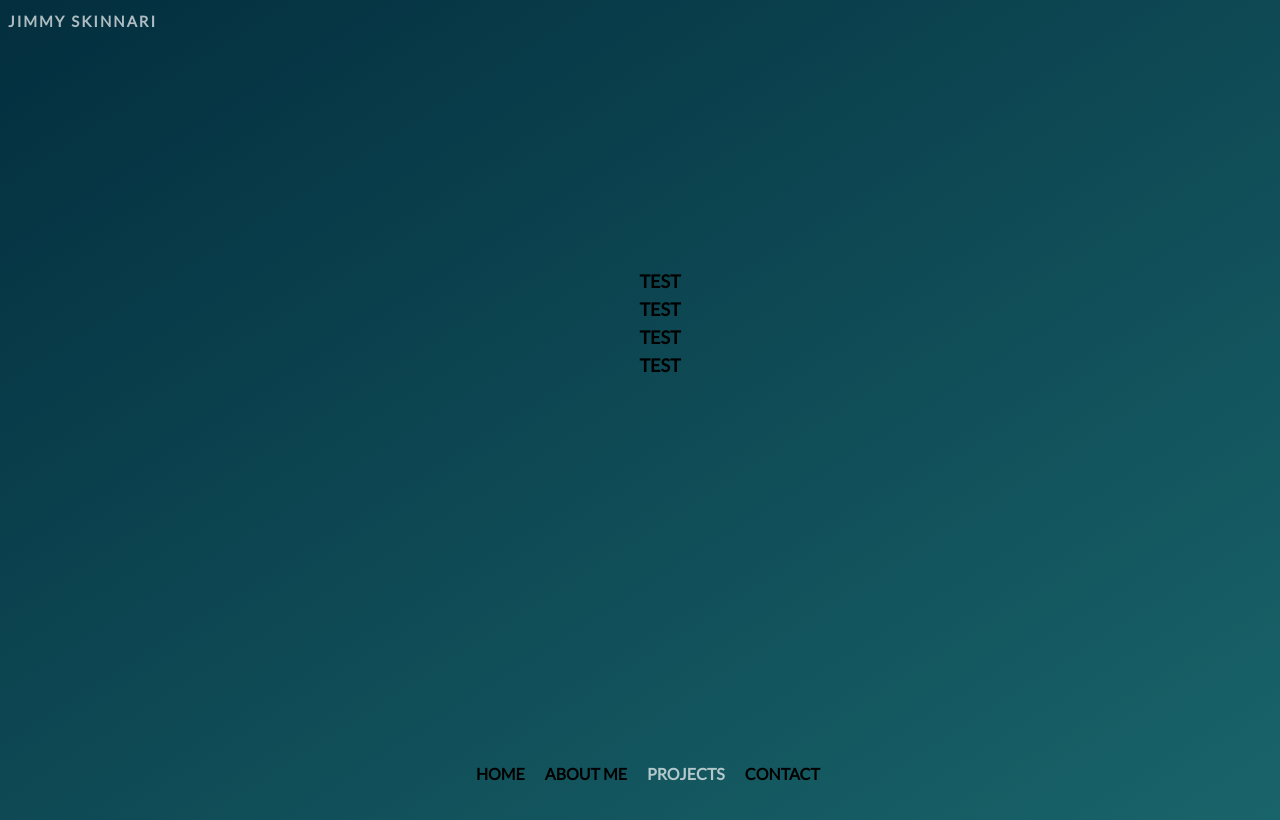
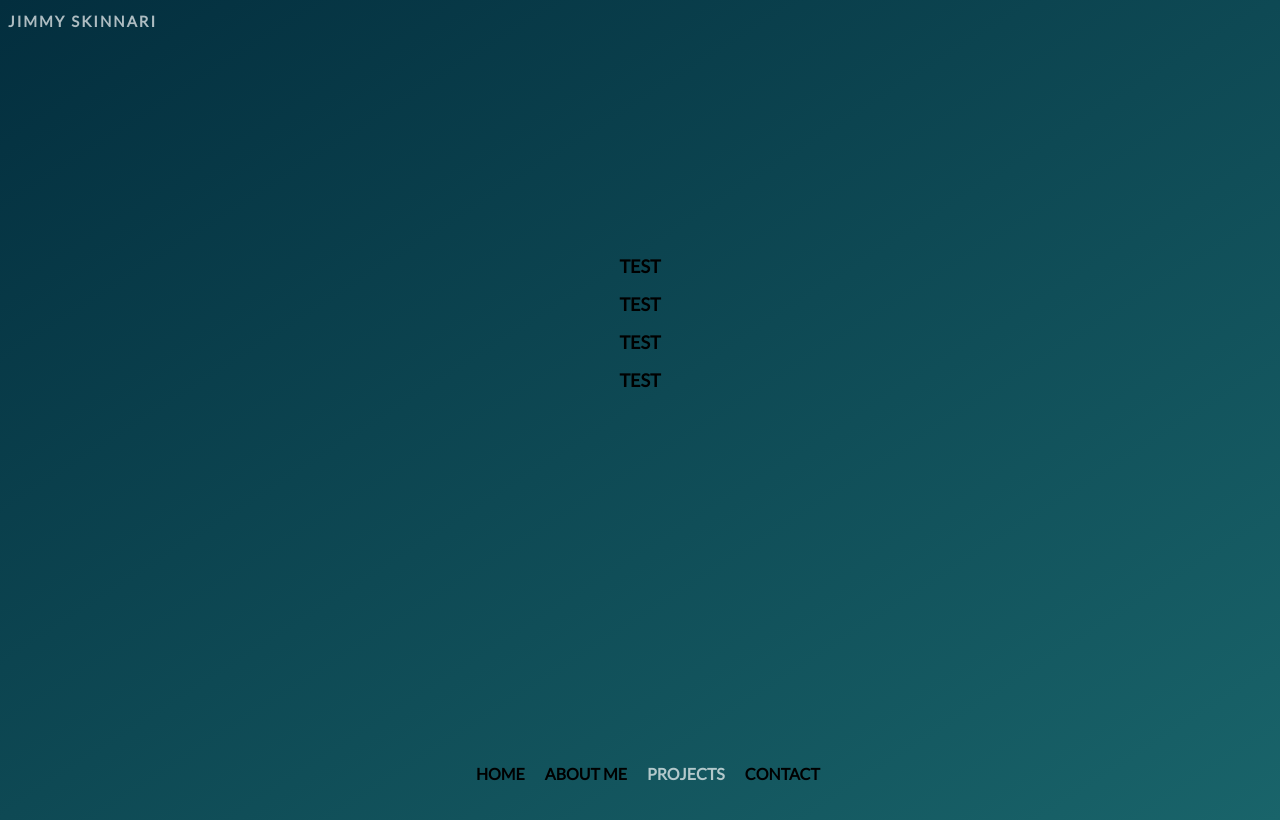
Before and after one commit to JimmySkinnari/Resumepage, a plain HTML site: page index.html in a window 1280 px wide. Both pictures are taken after a click on the item "PROJECTS". Drawn offline with Linux system fonts and the light colour scheme; files whose address does not match are found by name.

Commit message:
Update style.css

```diff
--- a/css/style.css
+++ b/css/style.css
@@ -135,19 +135,20 @@ li a {
   transition: all 200ms;
 }
 
-.content .works ul {
+.content.works ul {
   display: flex;
+  flex-direction: column;
   text-align: left;
   padding: 0;
 }
 
 .content.works li {
   margin: 10px 10px;
-  margin: 0px, auto;
+  justify-content: center;
   animation: fadein 3s;
   line-height: 100%;
   font-size: 18px;
-  text-align: left;
+  text-align: center;
 }
 
 .content.works li a:hover {
```
